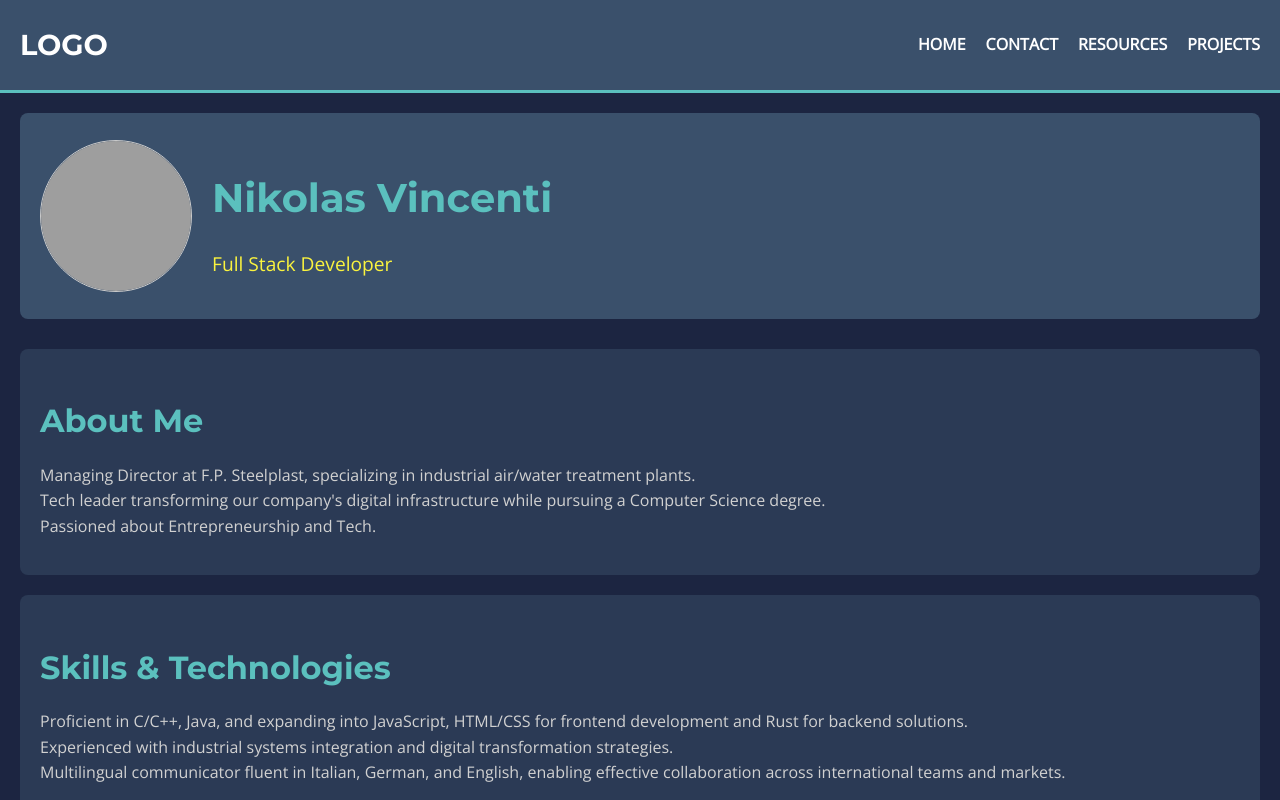
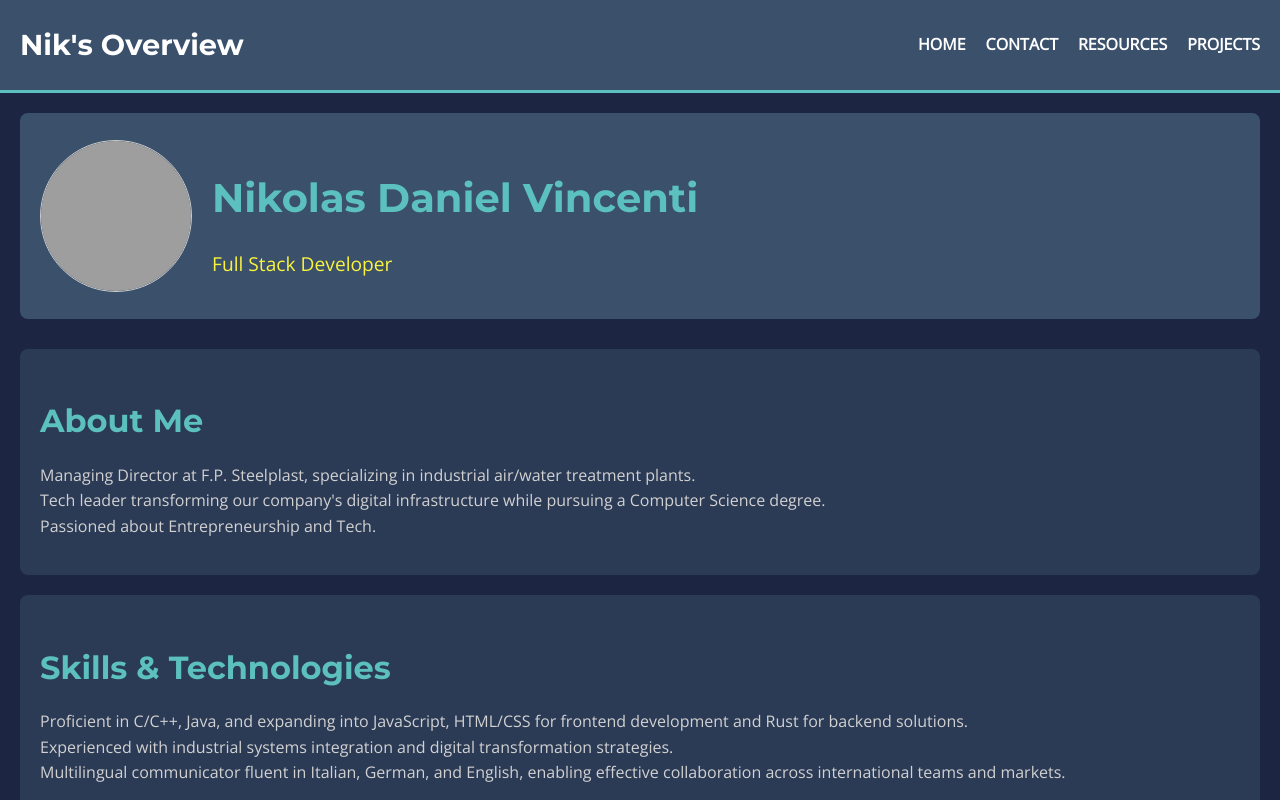
Before and after one commit to NikVince/my-first-website, a plain HTML site: page index.html in a window 1280 px wide. Shown: the top 800 px of the page. Drawn offline with nearby package versions, Linux system fonts and the light colour scheme; grey boxes are pictures that could not be loaded.

Commit message:
UPDATED all pages' 'LOGO' section with titles.

```diff
--- a/index.html
+++ b/index.html
@@ -12,7 +12,7 @@
 <body>
     <header>
         <!-- Placeholder for LOGO -->
-        <div class="logo">LOGO</div>
+        <div class="logo">Nik's Overview</div>
         <nav>
             <ul>
                 <li><a href="index.html">Home</a></li>
@@ -28,7 +28,7 @@
             <!-- Placeholder for Profile Image -->
             <img src="https://avatars.githubusercontent.com/u/165183152?v=4" alt="Nikolas Vincenti Profile Picture" style="width:150px; height:150px; border:1px solid #ccc;"> <!-- Basic placeholder styling -->
             <div>
-                <h1>Nikolas Vincenti</h1>
+                <h1>Nikolas Daniel Vincenti</h1>
                 <p>Full Stack Developer</p>
             </div>
         </section>
```
Also changed, not shown: contact.html (+1 -1 lines), projects.html (+1 -1 lines), resources.html (+1 -1 lines).
